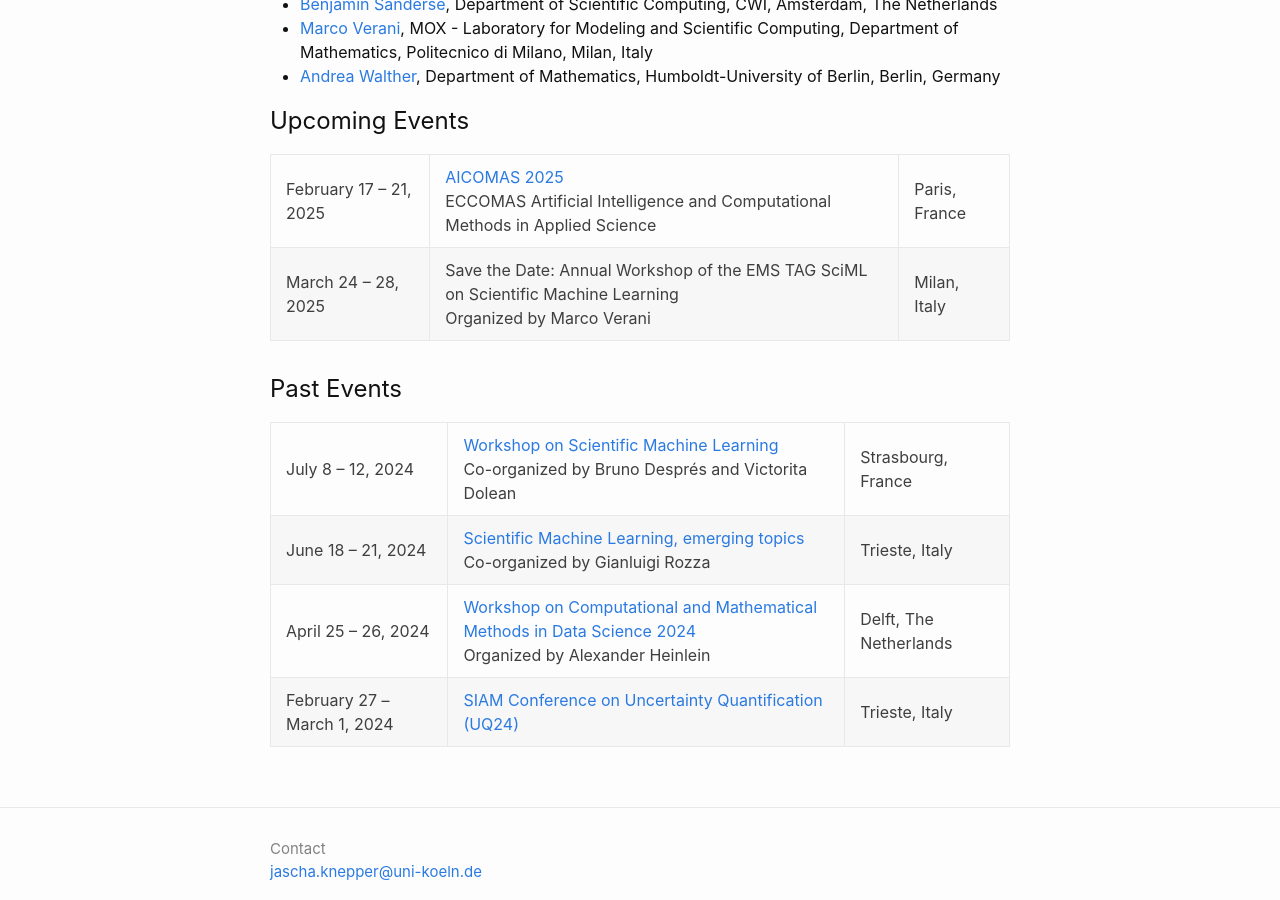
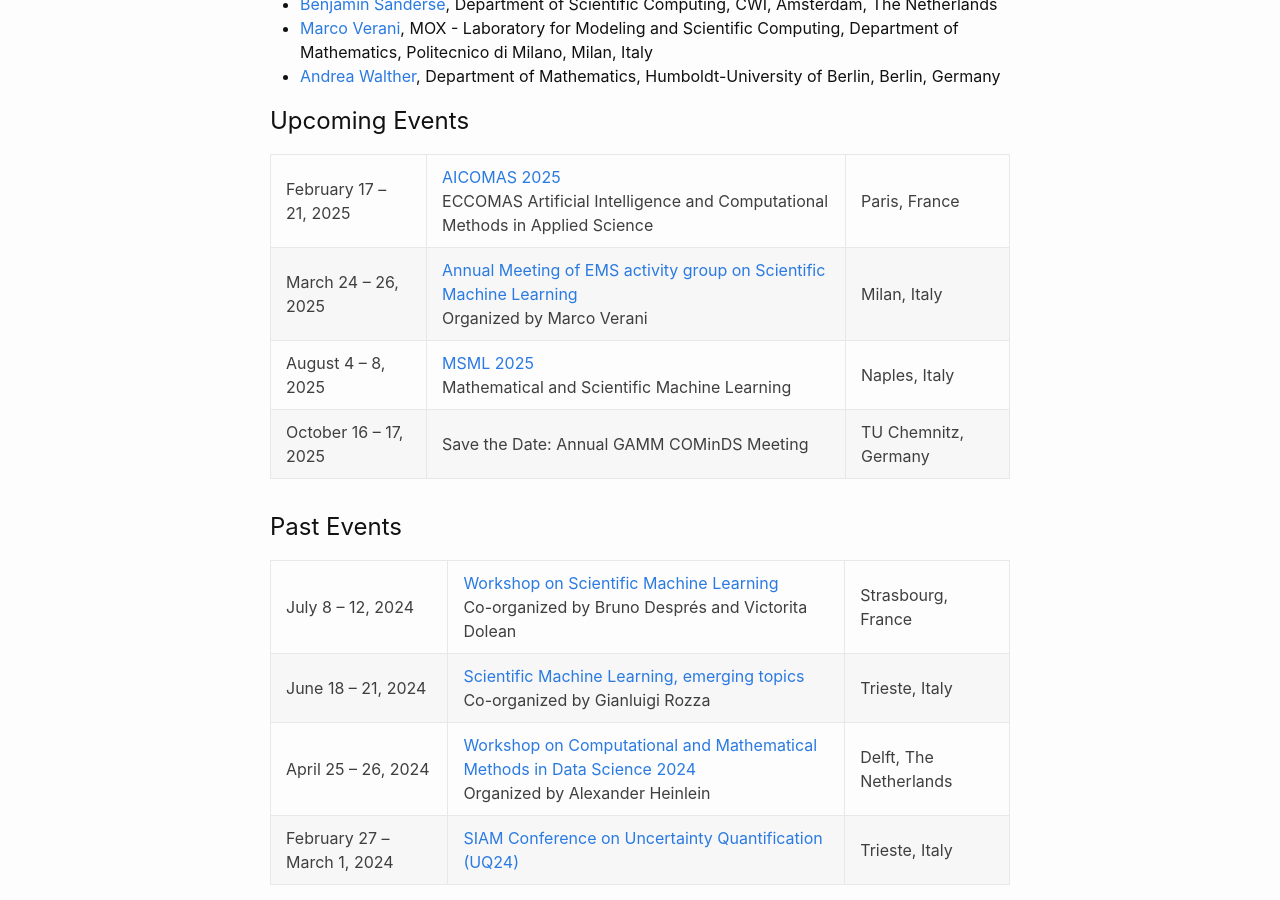
Before and after one commit to EMS-TAG-SciML/ems-tag-sciml.github.io, a Jekyll site: the page built from index.md, in a window 1280 px wide and 900 px high, scrolled down 2948 px. Built offline with Jekyll 4.4.1, drawn with Linux system fonts in a browser that asks for light colours.

Commit message:
Update list of events

```diff
--- a/index.md
+++ b/index.md
@@ -78,7 +78,9 @@ If you wish to unsubscribe from the mailing list, please send a message from the
 ## Upcoming Events
 
 | February 17 – 21, 2025 | <a href="https://dte_aicomas_2025.iacm.info/" target="_blank">AICOMAS 2025</a><br/> ECCOMAS Artificial Intelligence and Computational Methods in Applied Science | Paris, France |
-| March 24 – 28, 2025 | Save the Date: Annual Workshop of the EMS TAG SciML on Scientific Machine Learning<br/> Organized by Marco Verani | Milan, Italy |
+| March 24 – 26, 2025 | <a href="https://www.mate.polimi.it/events/EMS-TAG-SciML-25/" target="_blank">Annual Meeting of EMS activity group on Scientific Machine Learning</a><br/> Organized by Marco Verani | Milan, Italy |
+| August 4 – 8, 2025 | <a href="https://sites.google.com/view/msml2025/home" target="_blank">MSML 2025</a><br/> Mathematical and Scientific Machine Learning | Naples, Italy |
+| October 16 – 17, 2025 | Save the Date: Annual GAMM COMinDS Meeting | TU Chemnitz, Germany |
 
 ## Past Events
 
```
